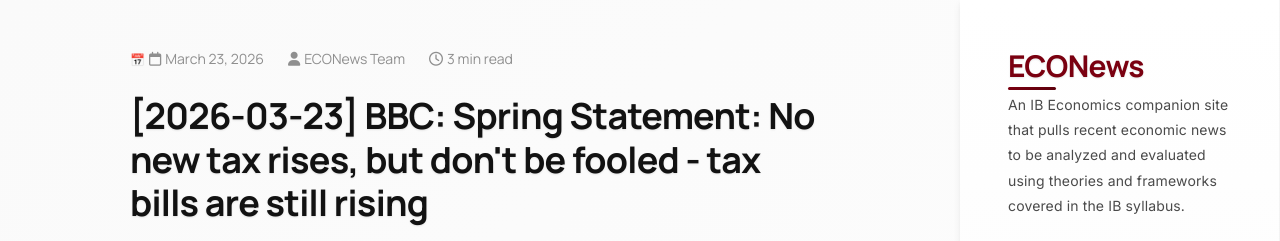
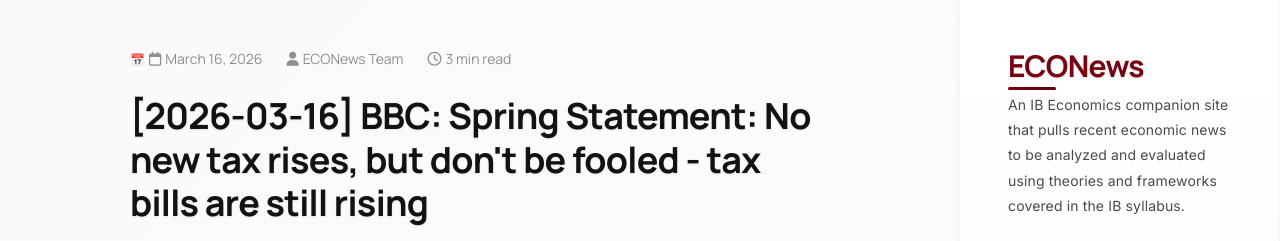
Before and after one commit to Feiran-Z/ECONews, a Jekyll site: the page built from _posts/2026-03-16-fiscal-policy-government-budgets-taxation-stimulus.md, in a window 1280 px wide and 900 px high. Shown: the top 241 px of the window. Built offline with Jekyll 4.4.1, drawn with Linux system fonts in a browser that asks for light colours.

Commit message:
Second post

```diff
--- a/_posts/2026-03-23-fiscal-policy-government-budgets-taxation-stimulus.md
+++ b/_posts/2026-03-16-fiscal-policy-government-budgets-taxation-stimulus.md
@@ -1,7 +1,7 @@
 ---
 layout: post
-title: "[2026-03-23] BBC: Spring Statement: No new tax rises, but don't be fooled - tax bills are still rising"
-date: 2026-03-23
+title: "[2026-03-16] BBC: Spring Statement: No new tax rises, but don't be fooled - tax bills are still rising"
+date: 2026-03-16
 author: ECONews Team
 original_url: http://www.bbc.com/news/articles/cj6dwg4deewo
 tags:
```
